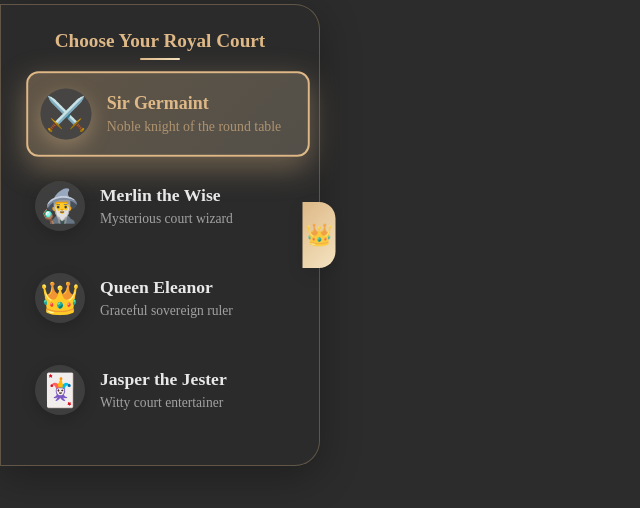
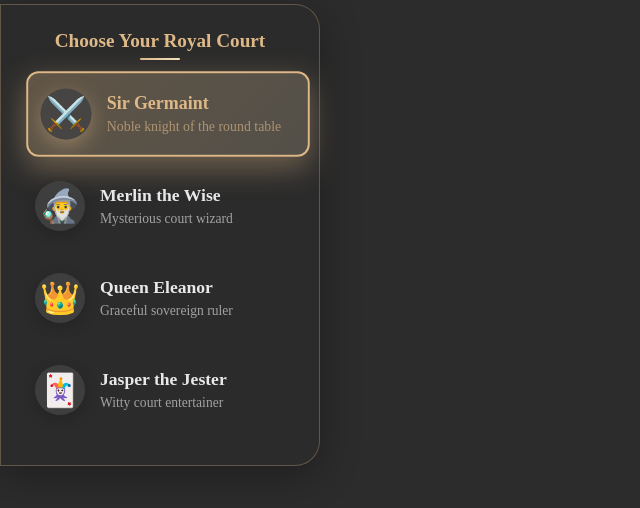
Before and after one commit to surajssc1232/royalai, a Flask app: page /chat in a window 1280 px wide. Shown: the part 165-673 px from the top of the page, without its empty margins (0-640 px from the left). Run offline with Flask 3, Linux system fonts and the light colour scheme; the visitor is signed in with stand-in values (Sample User, id 1); parts of the project's set-up code (start-up, migrations or seed data) failed here and were passed over; some libraries are stand-ins or nearby versions.

Commit message:
dots updated

```diff
--- a/templates/index.html
+++ b/templates/index.html
@@ -655,7 +655,7 @@
             position: absolute;
             top: 50%;
             left: 0;
-            transform: translateY(-50%) translateX(-100%);
+            transform: translateY(-50%) translateX(-90%);
             width: 320px;
             background: rgba(44, 44, 44, 0.95);
             backdrop-filter: blur(20px);
@@ -670,32 +670,6 @@
         .sidebar-container:hover .personality-selector,
         .personality-selector:hover {
             transform: translateY(-50%) translateX(0);
-        }
-
-        .sidebar-indicator {
-            position: absolute;
-            top: 50%;
-            right: -15px;
-            transform: translateY(-50%);
-            width: 30px;
-            height: 60px;
-            background: linear-gradient(135deg, #deb887, #f4e4c1);
-            border-radius: 0 15px 15px 0;
-            display: flex;
-            align-items: center;
-            justify-content: center;
-            box-shadow: 0 5px 15px rgba(0, 0, 0, 0.1);
-            transition: all 0.3s ease;
-        }
-
-        .sidebar-indicator::before {
-            content: '👑';
-            font-size: 18px;
-            animation: pulse 2s infinite;
-        }
-
-        .sidebar-container:hover .sidebar-indicator {
-            transform: translateY(-50%) scale(1.1);
         }
 
         .personality-selector h3 {
@@ -847,10 +821,6 @@
                 padding: 20px 15px;
             }
 
-            .sidebar-indicator {
-                display: none;
-            }
-
             .chat-wrapper {
                 margin-top: 10px;
                 height: calc(100vh - 120px);
@@ -968,7 +938,6 @@
                     <div class="personality-desc">Witty court entertainer</div>
                 </div>
             </div>
-            <div class="sidebar-indicator"></div>
         </div>
     </div>
     <div class="chat-wrapper">
```
